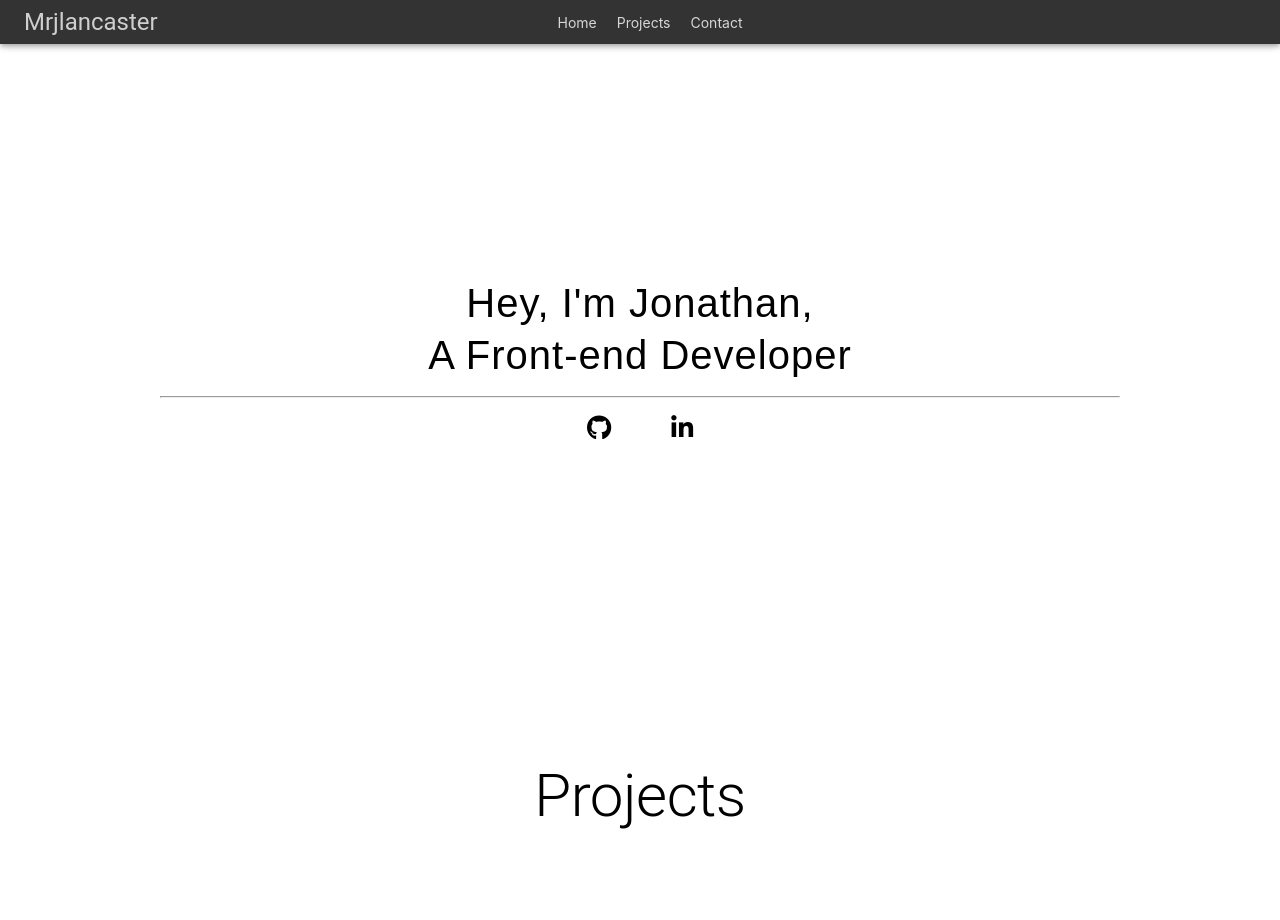
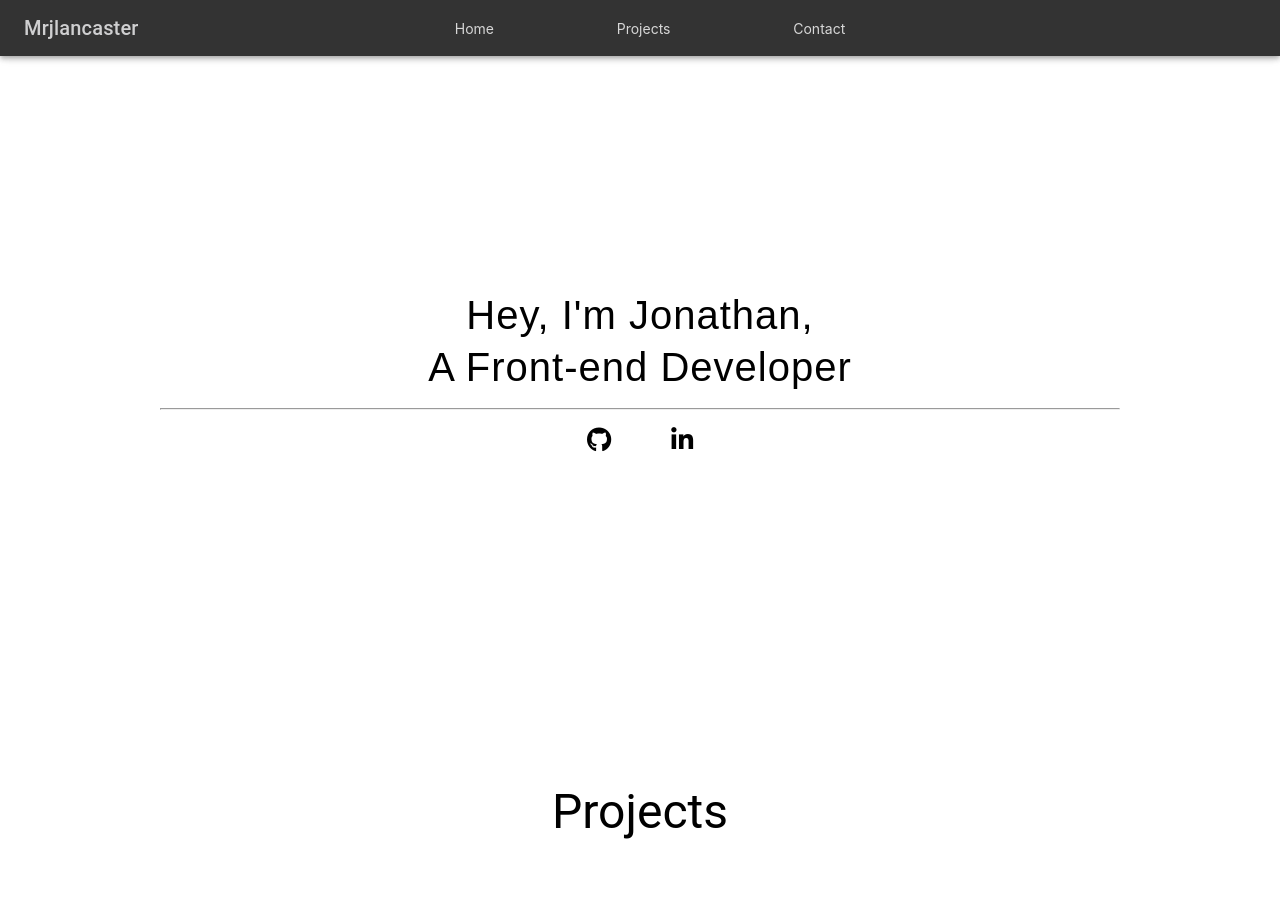
Before and after one commit to mrjlancaster/Portfolio, a React (Create React App) app: page / in a window 1280 px wide. Shown: the top 920 px of the page. Built offline with nearby package versions, Linux system fonts and the light colour scheme.

Commit message:
change project title size

```diff
--- a/src/components/Header.js
+++ b/src/components/Header.js
@@ -28,7 +28,7 @@ const Header = () => {
 		<div>
 			<AppBar className={classes.bar} position="static">
 				<Toolbar className={classes.toolbar}>
-					<Typography variant="h5" className={classes.signature}>Mrjlancaster</Typography>
+					<Typography variant="h6" className={classes.signature}>Mrjlancaster</Typography>
 					<ul className={classes.ul}>
 						<li className={classes.li}>Home</li>
 						<li className={classes.li}>Projects</li>
--- a/src/components/Projects.js
+++ b/src/components/Projects.js
@@ -11,7 +11,7 @@ const Projects = () => {
 
 	return (
 		<Box>
-			<Typography variant="h2" className={classes.projectsHeading}>
+			<Typography variant="h3" className={classes.projectsHeading}>
 				Projects
 			</Typography>
 			<Cards />
--- a/src/styles.js
+++ b/src/styles.js
@@ -8,7 +8,7 @@ const useStyles = makeStyles((theme) => ({
 		 justifyContent: 'center',
 		 backgroundColor: 'rgba(0, 0, 0, 0.8)',
 		 position: 'fixed',
-		 height: 44
+		 height: '7%'
 	 },
 	 title: {
 		flexGrow: 1,
@@ -20,11 +20,11 @@ const useStyles = makeStyles((theme) => ({
 		 color: '#f5f5f7',
 	 },
 	 ul: {
-		 width: '100%',
+		 width: '50%',
+		 margin: '0 auto',
 		 display: 'flex',
 		 listStyle: 'none',
-		 justifyContent: 'center',
-		 alignItems: 'center'
+		 justifyContent: 'space-evenly',
 	 },
 
 	 li: {
@@ -44,7 +44,7 @@ const useStyles = makeStyles((theme) => ({
 		justifyContent: 'center',
 		textAlign: 'center',
 		margin: '0 auto',
-		height: '90vh',
+		height: '93vh',
 		width: '75%'
 	 },
 	 welcomeTitle: {
```
